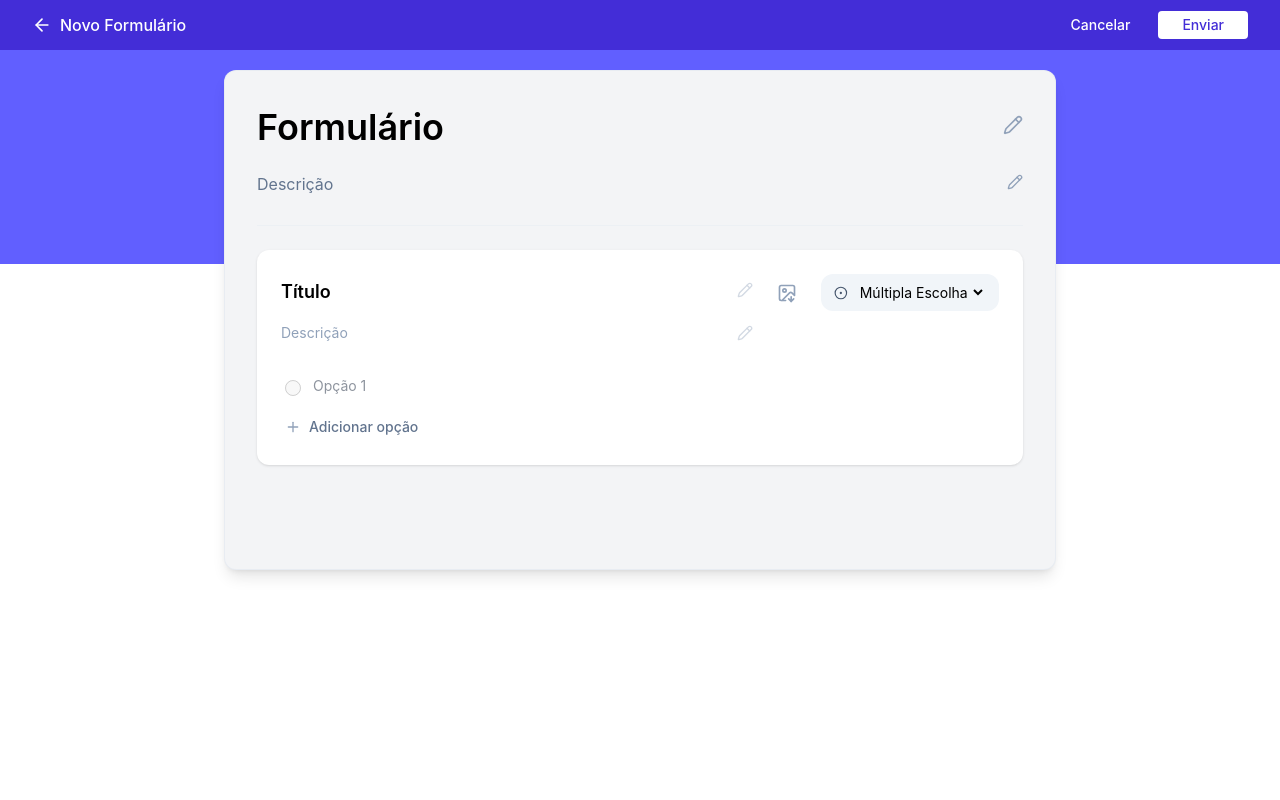
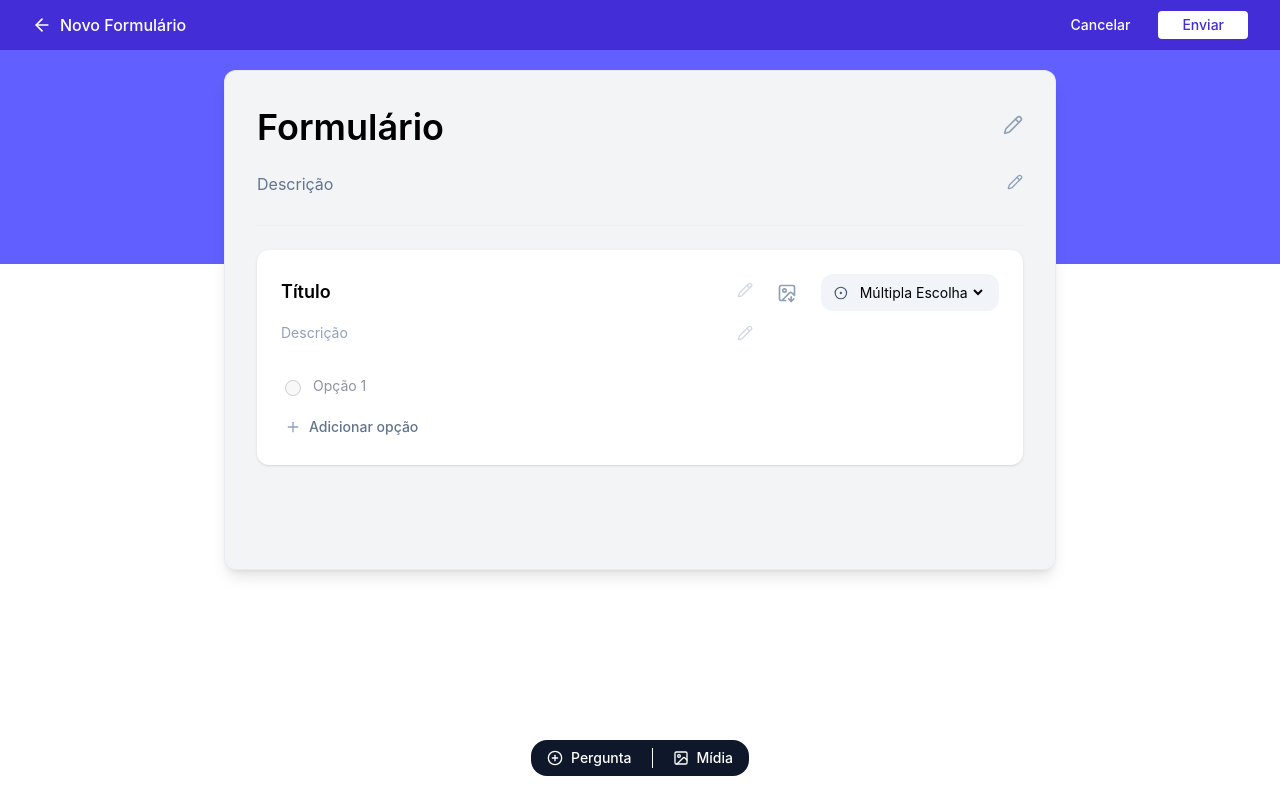
Before and after one commit to vilelakami/nextpoint-searchpoint, a React (Vite) app: page /Formulario in a window 1280 px wide. Built offline with nearby package versions, Linux system fonts and the light colour scheme.

Commit message:
fetat: adicionando footer de ações

```diff
--- /dev/null
+++ b/src/components/footer/Footer.jsx
@@ -0,0 +1,17 @@
+import React from 'react';
+import { CirclePlus, Image } from 'lucide-react';
+
+export default function Footer(){
+    return(
+        <div className='flex items-center gap-5 bg-slate-900 w-fit py-2 px-4 rounded-2xl fixed bottom-6 left-1/2 -translate-x-1/2 z-50'>
+            <button type='button' className='flex items-center gap-2 text-white font-medium text-sm border-r pr-5'>
+                <CirclePlus className='size-4'/>
+                Pergunta
+            </button>
+            <button className='flex items-center gap-2 text-white font-medium text-sm'>
+                <Image className='size-4'/>
+                Mídia
+            </button>
+        </div>
+    );
+};
--- a/src/pages/Formulario.jsx
+++ b/src/pages/Formulario.jsx
@@ -2,6 +2,7 @@ import React, { useState, useEffect } from 'react';
 import { ArrowLeft, Pencil } from 'lucide-react';
 import { useNavigate } from 'react-router-dom';
 import Pergunta from '../components/questão/Pergunta';
+import Footer from '../components/footer/Footer';
 
 import { ajustarAltura } from '../utils/dados';
 
@@ -43,12 +44,9 @@ export default function Formulario() {
         <div className="w-full max-w-4xl mx-auto px-3 md:px-4 lg:px-8 pb-6 md:pb-12 flex-grow flex flex-col">
           {/* folha (forms) */}
           <div className="w-full bg-gray-100 rounded-lg md:rounded-xl shadow-lg border border-slate-200/60 min-h-[400px] md:min-h-[500px] mt-3 md:mt-5 relative z-10 flex flex-col">
-
             {/* Conteúdo de dentro do Formulário */}
             <div className="p-4 md:p-6 lg:p-8 flex flex-col gap-4 md:gap-6 overflow-y-auto">
-
               <div className="flex flex-col gap-3">
-
                 {/* Título Principal Auto-Expansível */}
                 {/* Alterado para items-start para manter o lápis alinhado no topo quando quebrar linha */}
                 <div className="flex items-start justify-between gap-4 border-b border-transparent hover:border-slate-200/60 focus-within:border-indigo-500 transition-colors group">
@@ -58,7 +56,10 @@ export default function Formulario() {
                     className="flex-grow bg-transparent placeholder:text-black text-black font-semibold text-3xl md:text-4xl py-1 focus:outline-none resize-none break-words overflow-hidden h-auto min-h-[44px] md:min-h-[52px]"
                     placeholder="Formulário"
                   />
-                  <button type="button" className="shrink-0 text-slate-400 group-hover:text-black transition-colors mt-2 md:mt-3">
+                  <button
+                    type="button"
+                    className="shrink-0 text-slate-400 group-hover:text-black transition-colors mt-2 md:mt-3"
+                  >
                     <Pencil className="w-4 h-4 md:size-5" />
                   </button>
                 </div>
@@ -71,19 +72,22 @@ export default function Formulario() {
                     className="flex-grow bg-transparent placeholder:text-slate-500 text-slate-600 font-normal text-sm md:text-base py-1 focus:outline-none resize-none break-words overflow-hidden h-auto min-h-[28px] md:min-h-[32px]"
                     placeholder="Descrição"
                   />
-                  <button type="button" className="shrink-0 text-slate-400 group-hover:text-black transition-colors mt-1.5">
+                  <button
+                    type="button"
+                    className="shrink-0 text-slate-400 group-hover:text-black transition-colors mt-1.5"
+                  >
                     <Pencil className="w-3 h-3 md:size-4" />
                   </button>
                 </div>
-
               </div>
 
               <hr className="border-slate-200/40" />
-              <Pergunta/>
+              <Pergunta />
             </div>
           </div>
         </div>
       </div>
+      <Footer/>
     </div>
   );
 }
```
